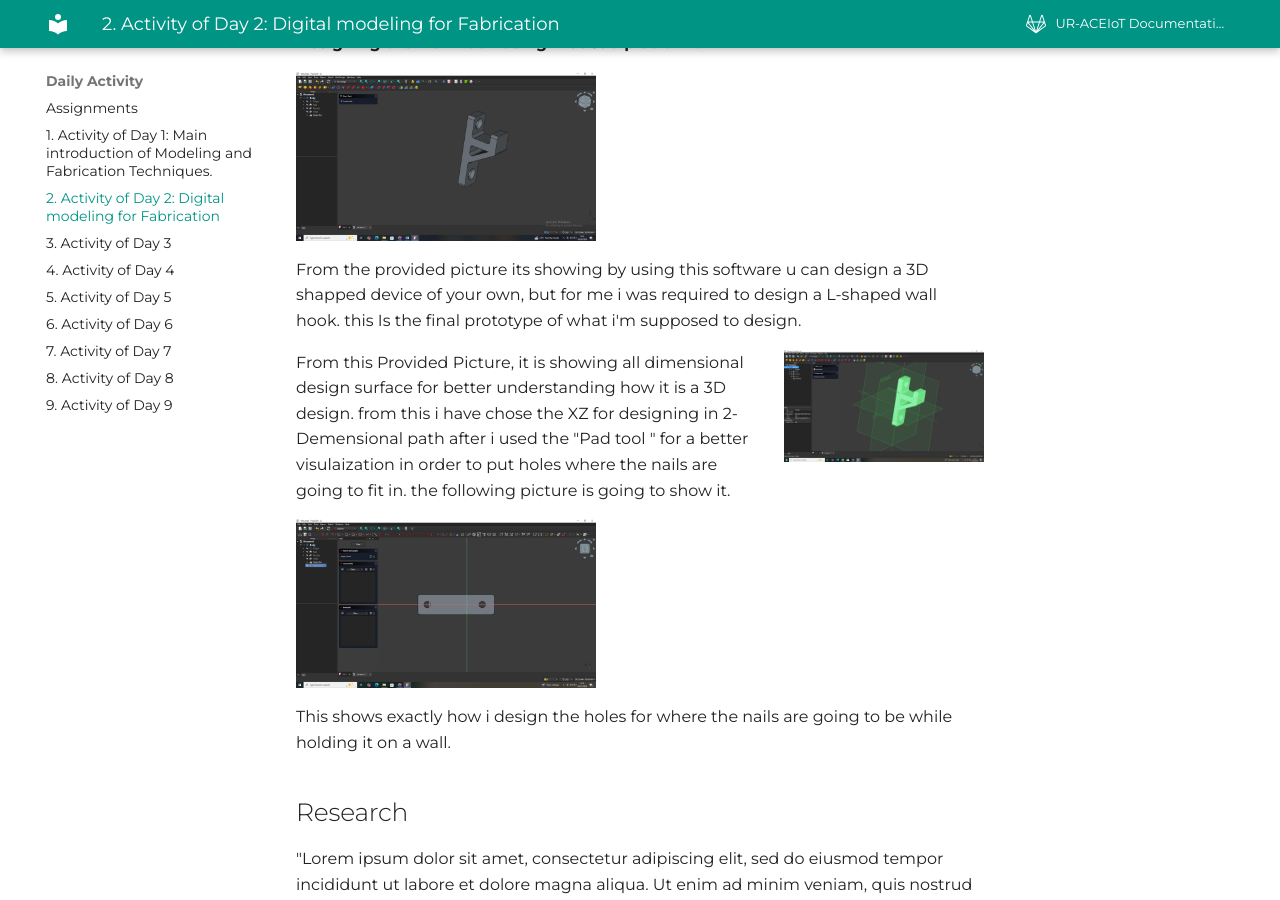
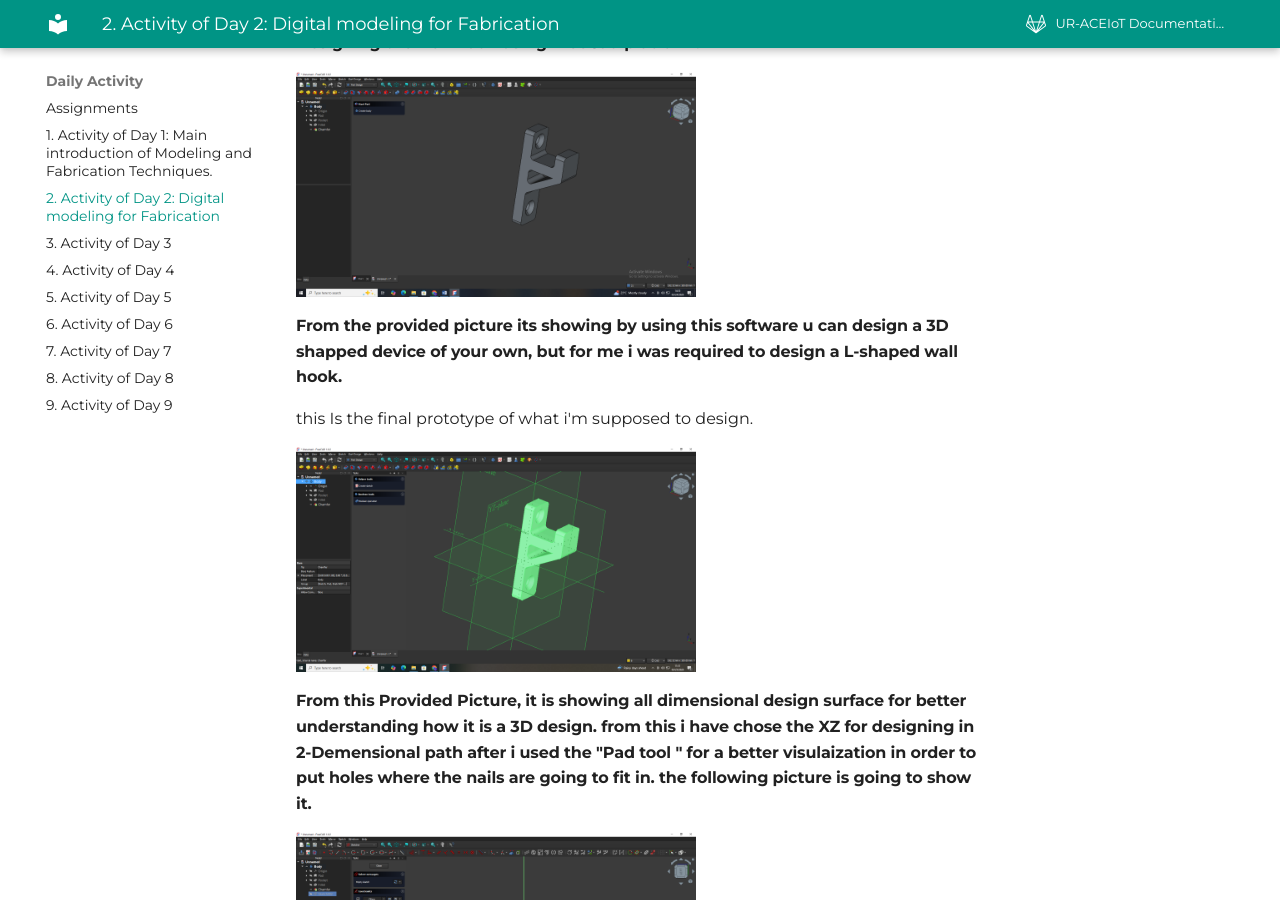
Before and after one commit to izesa/Modeling-and-Fabrication-Techniques, an MkDocs documentation site: the page built from docs/Daily-Activity/day_2.md, in a window 1280 px wide and 900 px high, scrolled down 1060 px. Built offline with MkDocs 1.6.1 and Material for MkDocs 9.7.7, drawn with Linux system fonts in a browser that asks for light colours.

Commit message:
modified:   docs/Daily-Activity/day_2.md

```diff
--- a/docs/Daily-Activity/day_2.md
+++ b/docs/Daily-Activity/day_2.md
@@ -18,19 +18,19 @@ A visually correct model may still be fabrication-incorrect. Focus on structural
 The activity is to design the model for being able to print it. using FreeCad app, the selected model is first designed in 2 dimension and then the resulted shape is modified with in 3D space. The following image shows the picture of the L-Shaped Mounting Bracket model designed using FreeCAD application.
 
 #### Designing the wall hook using FreeCad platform.
-![Image](../images/FreeCAD1.png){ width=300 Height=200 align=middle }
+![Image](../images/FreeCAD1.png){ width=400 Height=300 align=middle }
 
 
-From the provided picture its showing by using this software u can design a 3D shapped device of your own, but for me i was required to design a L-shaped wall hook.
+#### From the provided picture its showing by using this software u can design a 3D shapped device of your own, but for me i was required to design a L-shaped wall hook.
 this Is the final prototype of what i'm supposed to design.
 
-![Image](../images/FreeCAD2.png){width=200 align=right}
+![Image](../images/FreeCAD2.png){width=400 Height=300 align=middle}
 
-From this Provided Picture, it is showing all dimensional design surface for better understanding how it is a 3D design. from this i have chose the XZ for designing in 2-Demensional path after i used the "Pad tool " for a better visulaization in order to put holes where the nails are going to fit in. the following picture is going to show it.
+#### From this Provided Picture, it is showing all dimensional design surface for better understanding how it is a 3D design. from this i have chose the XZ for designing in 2-Demensional path after i used the "Pad tool " for a better visulaization in order to put holes where the nails are going to fit in. the following picture is going to show it.
 
-![Image](../images/FreeCAD3.png){ width=300 Height=200 align=middle }
+![Image](../images/FreeCAD3.png){ width=400 Height=300 align=middle }
 
-This shows exactly how i design the holes for where the nails are going to be while holding it on a wall.
+#### This shows exactly how i design the holes for where the nails are going to be while holding it on a wall.
 
 
 ## Research
```
